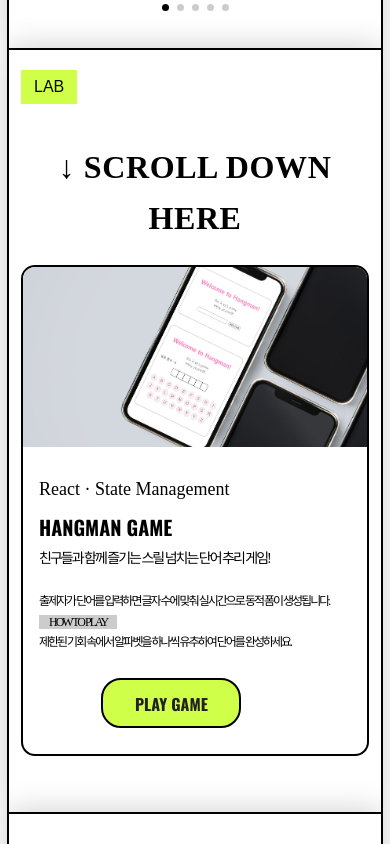
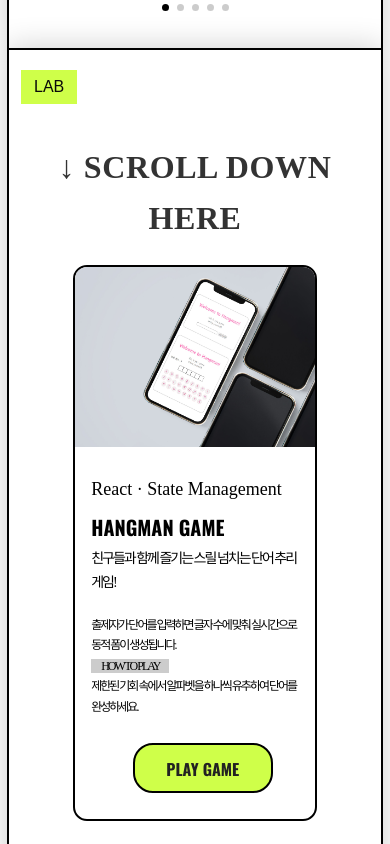
Before and after one commit to sylvia-y/portfolio-vue, a Vue app: page / in a window 390 px wide. Shown: the part 4700-5544 px from the top of the page. Built offline with nearby package versions, Linux system fonts and the light colour scheme; a web font is replaced by a local one.

Commit message:
글자 css  수정

```diff
--- a/public/css/main.css
+++ b/public/css/main.css
@@ -385,7 +385,7 @@ section {
 .about-box {
   width: 50%;
   max-width: 640px;
-  margin-top: 80px;
+  margin-top: 70px;
   outline: 6px solid #000;
   backdrop-filter: blur(3px);
   box-shadow: 10px 10px 30px rgba(0, 0, 0, 0.3);
@@ -932,10 +932,8 @@ section {
   text-align: center;
   top: 0;
   font-family: 'yg-jalnan';
-  /* color: #fff; */
-  /* -webkit-text-stroke: 1px #000; */
-  color: #000;
-  font-size:3em;
+  color: #333;
+  font-size:2.8em;
   font-weight: 700;
   letter-spacing: 2px;
 }
@@ -1986,11 +1984,11 @@ section {
 @media screen and (min-width: 768px) {
   .about-box {
     width: min(48%, 740px);
-    margin-top: 70px;
+    margin-top: 60px;
   }
 
   .about-box .about-img {
-    height: clamp(280px, 24vw, 480px);
+    height: clamp(280px, 23vw, 480px);
   }
 
   .about-box p {
@@ -2279,7 +2277,7 @@ section {
 
   .project .swiper-button-next,
   .project .swiper-button-prev {
-    top: 7% !important;
+    top: 4% !important;
     width: 32px;
     height: 32px;
   }
@@ -2355,7 +2353,7 @@ section {
   }
 
   .game > .contents-box {
-    width: 100%;
+    width: 70%;
     margin: 0 auto 22px;
   }
 
```
